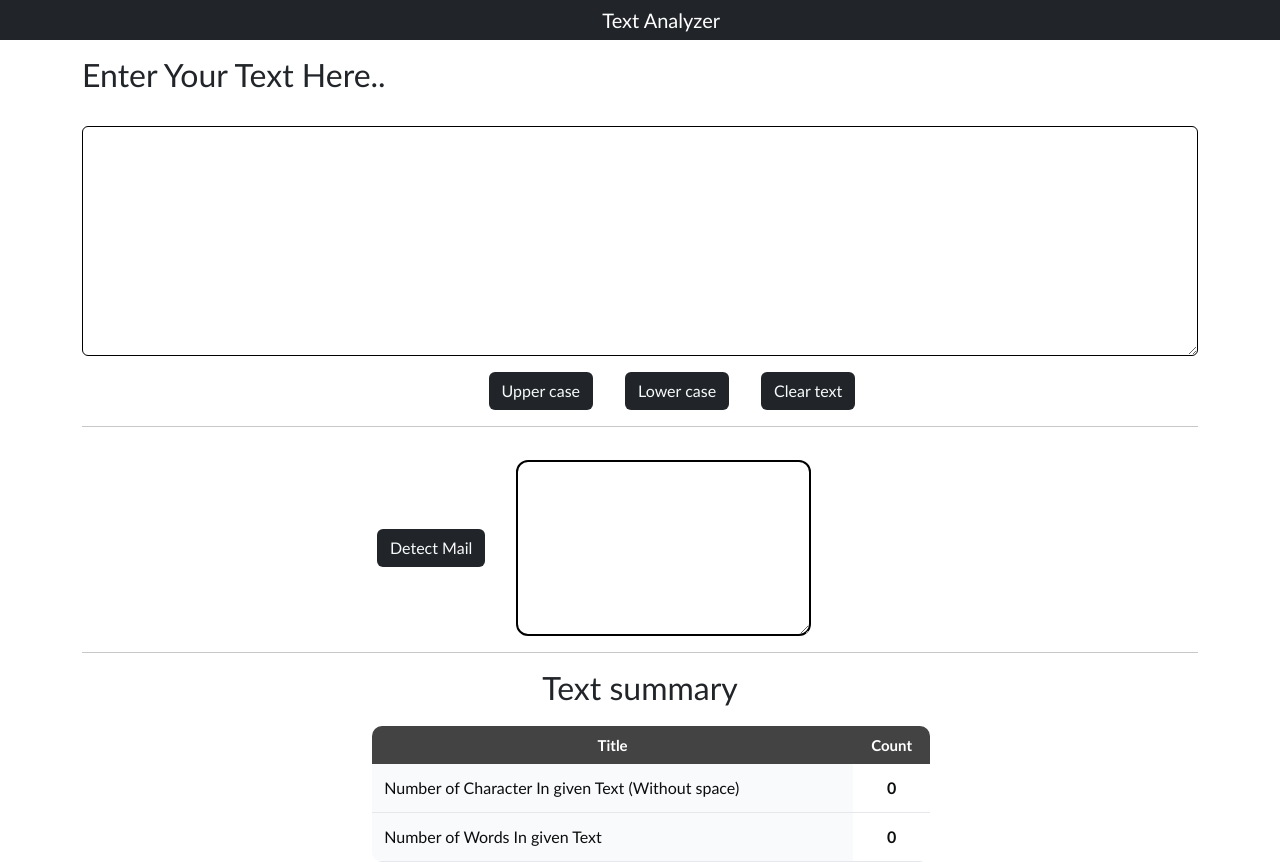
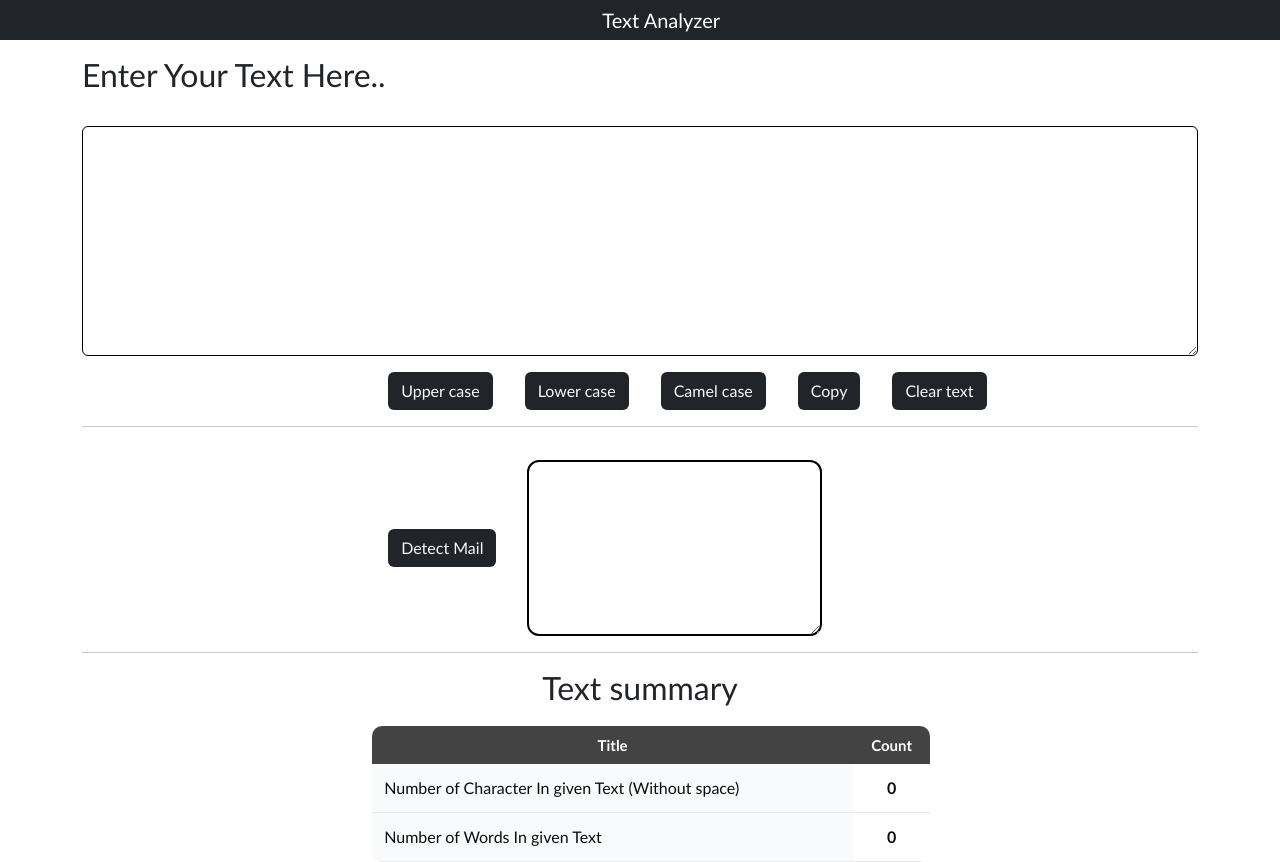
Before and after one commit to Tejas-07-iiit/Text-Analyzer, a React (Create React App) app: page / in a window 1280 px wide. Built offline with nearby package versions, Linux system fonts and the light colour scheme.

Commit message:
Add alert email etc..

```diff
--- a/src/App.css
+++ b/src/App.css
@@ -79,12 +79,12 @@
 }
 
 .center {
-  margin-left: 35%;
+  margin-left: 26%;
 }
 
 .mail {
   display: flex;
-  margin-left: 25%;
+  margin-left: 26%;
   column-gap: 15px;
   align-items: center;
 }
--- a/src/App.js
+++ b/src/App.js
@@ -1,13 +1,27 @@
-import React from 'react';
+import React, { useState } from 'react';
 import './App.css';
 import Navbar from './Components/Navbar0';
 import Analyzer from './Components/Analyzer';
+import Alert from './Components/Alert';
 
 function App() {
+
+
+  const [alert , setalert] = useState(null)
+
+  const showalert = (message) => {
+      setalert(message)
+      setInterval(() => {
+        setalert(null)
+      }, 1300);
+  }
+
+
   return (
-   <>
-   <Navbar/>
-   <Analyzer />
+    <>
+    <Navbar/>
+    <Alert alert = {alert}/>
+    <Analyzer showalert = {showalert}/>
    </>
   );
 }
--- /dev/null
+++ b/src/Components/Alert.js
@@ -0,0 +1,14 @@
+import React from 'react'
+
+function Alert(props) {
+  return (
+
+    props.alert  && <div className="alert alert-warning alert-dismissible fade show" role="alert">
+            <strong>!</strong> {props.alert}
+        </div>
+
+  )
+}
+
+
+export default Alert
--- a/src/Components/Analyzer.js
+++ b/src/Components/Analyzer.js
@@ -1,21 +1,32 @@
 import { useState } from "react"
 
-
-function Analyzer() {
+function Analyzer(props) {
 
     const [Mail , setMail] = useState("");
+
+    const [text , setText] = useState(" ");
+
+
+    const convertToCamel = () => {
+        let t1 = text.split(' ')
+        for (let i = 0; i < t1.length; i++) {
+            if(t1[i] !== '/[0-9]/' && t1[i] !== '' && t1[i] !== ' '){
+                t1[i] = t1[i].at(0).toUpperCase() + t1[i].slice(1).toLowerCase()
+            }
+        }
+        setText(t1.join(" "))
+    }
 
     const mailDetector = () => {
         let mail_array= text.match(/[a-zA-Z0-9]+\w+@[a-zA-Z0-9]+\.+[a-zA-Z0-9]+/g );
         if(mail_array) {
-        let main_mail = mail_array.join('\n')
-        setMail(main_mail)
+            let main_mail = mail_array.join('\n')
+            setMail(main_mail)
         }
     }
 
     const setmail_1 = (event) => {
         setMail(event.target.value + '\n')
-
     }
 
     const changetoupper = ()=> {
@@ -53,16 +64,20 @@ function Analyzer() {
         return num_words
     }
 
+
     const cleartext = () => {
         let text1 = " "
         setMail(" ")
         setText(text1)
     }
 
-    const [text , setText] = useState(" ");
+    const Clipboardcopy = () => {
+        navigator.clipboard.writeText(text)
+        props.showalert("Copied To clipboard")
+    }
 
-  return (
-    <>
+    return (
+        <>
     <div>
 
     <div className='container'>
@@ -74,6 +89,8 @@ function Analyzer() {
         <div className="center">
             <button type="button" onClick={changetoupper} className="btn bg-dark text-light mt-3 mx-3 text">Upper case</button>
             <button type="button" onClick={changetolower} className="btn bg-dark text-light mt-3 mx-3 text">Lower case</button>
+            <button type="button" onClick={convertToCamel} className="btn bg-dark text-light mt-3 mx-3 text">Camel case</button>
+            <button type="button" onClick={Clipboardcopy} className="btn bg-dark text-light mt-3 mx-3 text">Copy</button>
             <button type="button" onClick={cleartext} className="btn bg-dark text-light mt-3 mx-3 text">Clear text</button>
         </div>
 
@@ -87,7 +104,6 @@ function Analyzer() {
     </div>
 
     <hr></hr>
-
 
     <h2 className='summary text'> Text summary </h2>
     <table className="custom-table">
```
